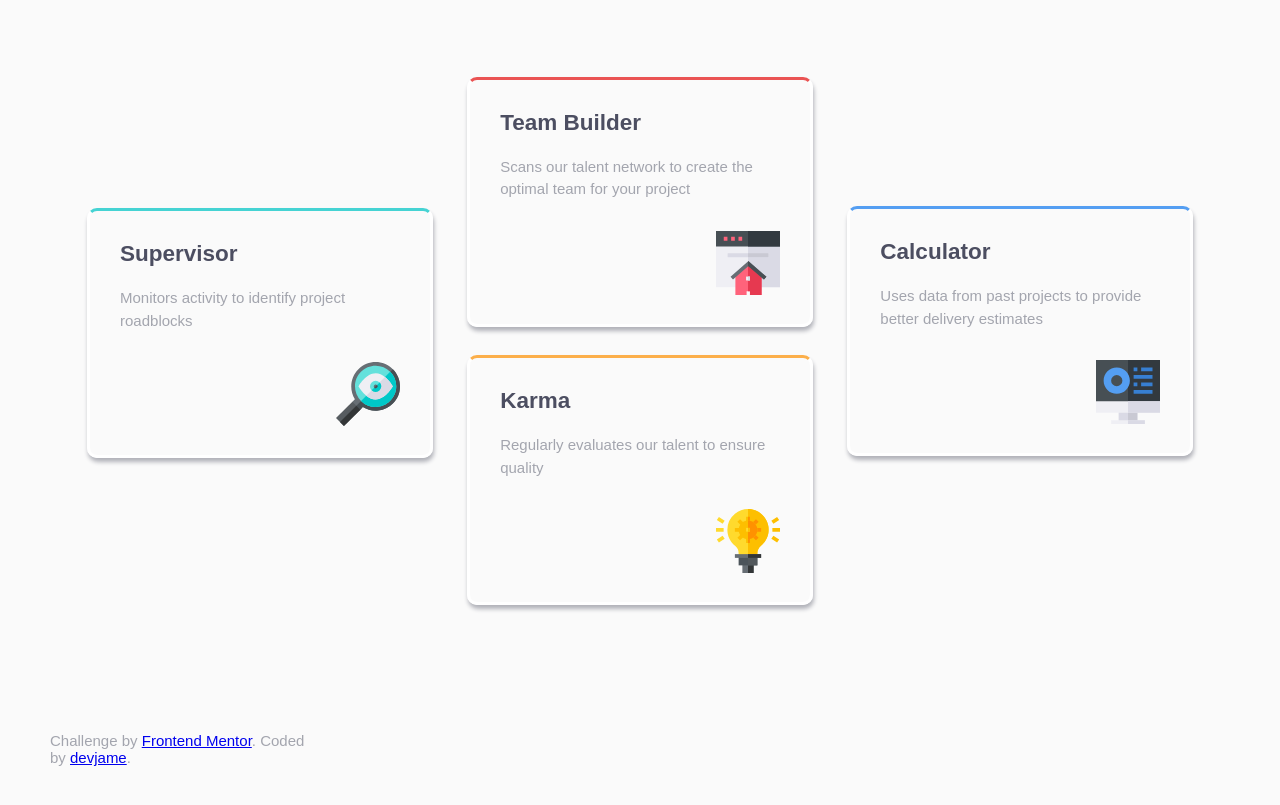
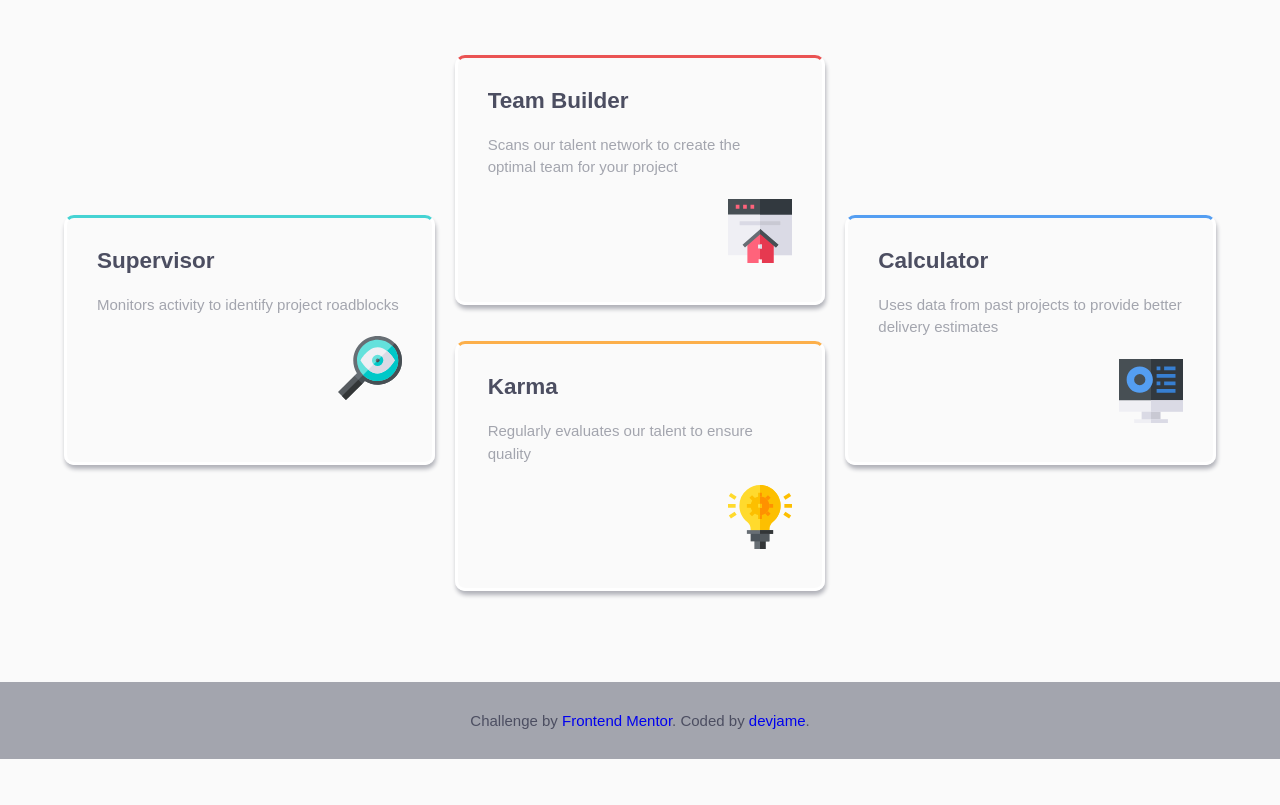
Before and after one commit to devjame/four-card-feature-section-master, a plain HTML site: page index.html in a window 1280 px wide. Shown: the part 197-1002 px from the top of the page. After the commit the page ends 956 px from the top, so only its background shows below. Drawn offline with Linux system fonts and the light colour scheme.

Commit message:
finish the desktop version of the site.

```diff
--- a/index.html
+++ b/index.html
@@ -27,22 +27,22 @@
 
     <section>
       <div class="wrapper">
-        <div class="card card--left">
+        <div class="card card--left card--side">
           <h2 class="card__title">Supervisor</h2>
           <p class="card__desc">Monitors activity to identify project roadblocks</p>
           <img class="card__image" src="images/icon-supervisor.svg" alt="">
         </div>
-        <div class="card card--top">
+        <div class="card card--top card--center">
           <h2 class="card__title">Team Builder</h2>
           <p class="card__desc">Scans our talent network to create the optimal team for your project</p>
           <img class="card__image" src="images/icon-team-builder.svg" alt="">
         </div>
-        <div class="card card--bottom">
+        <div class="card card--bottom card--center">
           <h2 class="card__title">Karma</h2>
           <p class="card__desc">Regularly evaluates our talent to ensure quality</p>
           <img class="card__image" src="images/icon-karma.svg" alt="">
         </div>
-        <div class="card card--right">
+        <div class="card card--right card--side">
           <h2 class="card__title">Calculator</h2>
           <p class="card__desc">Uses data from past projects to provide better delivery estimates</p>
           <img class="card__image" src="images/icon-calculator.svg" alt="">
--- a/scss/_base.scss
+++ b/scss/_base.scss
@@ -17,8 +17,12 @@ body {
 }
 
 .wrapper {
+  height: 570px;
   margin: 5% 0;
-  height: 570px;
+  display: grid;
+  /* grid-rows: repeat(4, 1fr);*/
+  grid-template-columns: repeat(6, 1fr);
+  grid-gap: 20px;
 }
 
 h2 {
--- a/scss/style.scss
+++ b/scss/style.scss
@@ -26,8 +26,6 @@ header {
 }
 
 .card {
-  position: relative;
-  width: 30%;
   height: 250px;
   border-style: solid;
   border-color: #fff;
@@ -35,8 +33,6 @@ header {
   border-radius: 10px;
   box-shadow: 1px 4px 4px lighten($content-color, 5);
   padding: 30px 30px 0 30px;
-  z-index: 2;
-
 
   .card__desc {
     padding-top: 20px;
@@ -45,39 +41,59 @@ header {
 
   .card__image {
     float: right;
-    padding: 30px 0;
+    padding: 20px 0;
   }
 
 }
 
 .card--top {
   border-top-color: hsl(0, 78%, 62%);
-  bottom: 40%;
-  left: 35%;
 }
 
 .card--right {
   border-top-color: hsl(212, 86%, 64%);
-  left: 68%;
-  bottom: 105%;
+  grid-column-start: 5;
 }
 
 .card--bottom {
   border-top-color: hsl(34, 97%, 64%);
-  bottom: 35%;
-  left: 35%;
+  grid-row-start:2 ;
+  grid-row-end: 4;
+
+  .card__image {
+  }
 }
 
 .card--left {
   border-top-color: hsl(180, 62%, 55%);
-  left: 2%;
-  top: 27%;
+}
+
+.card--side {
+  grid-column-end: span 2;
+  grid-row-end: span 3;
+  align-self: center;
+}
+
+.card--center {
+  grid-column-start: 3;
+  grid-column-end: span 2;
 }
 
 
 footer {
+  background: hsl(229, 6%, 66%);
   p {
-    padding: 50px;
-    z-index: 1;
+    padding: 30px;
+    color: hsl(234, 12%, 34%);
+    text-align: center;
+  }
+
+  a {
+    text-decoration: none;
+
+    &:hover {
+      background: hsl(180, 62%, 55%);
+      color: hsl(212, 86%, 64%);
+    }
   }
 }
```
Also changed, not shown: css/style.css, 1 other file.
